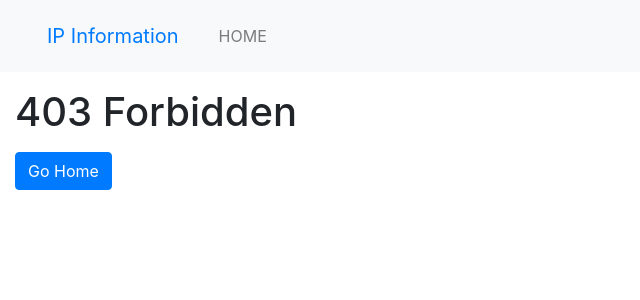
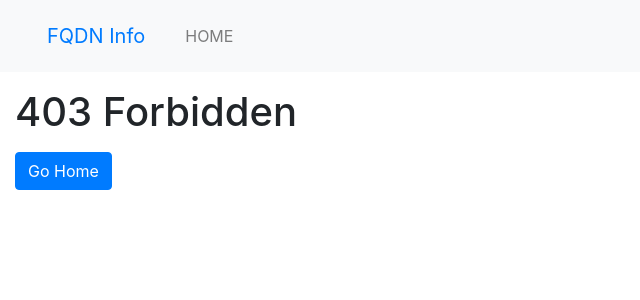
Before and after one commit to ChiaYu-Chiang/ip-information, a Python web app: template templates/403.html in a window 1280 px wide. Shown: the top 300 px of the page, without its empty margins (0-640 px from the left). Run offline with Jinja, Linux system fonts and the light colour scheme; the template is opened without the code that fills it, so the values that code supplies are empty; some libraries are stand-ins or nearby versions.

Commit message:
rename web title

```diff
--- a/templates/base.html
+++ b/templates/base.html
@@ -14,7 +14,7 @@
     {{ bootstrap.load_css() }}
     {% endblock %}
 
-    <title>IP Information{% block title %}{% endblock %}</title>
+    <title>fqdn-info{% block title %}{% endblock %}</title>
     <link rel="shortcut icon" href="{{ url_for('static', filename='Chief-new-logo_shortcut-icon.png') }}"
         type="image/x-icon">
     {% endblock %}
@@ -25,7 +25,7 @@
     <nav class="navbar navbar-expand-lg navbar-light bg-light sticky-top mb-3">
         <div class="container-fluid">
             <div class="navbar-brand">
-                {{ render_nav_item('home', 'IP Information') }}
+                {{ render_nav_item('home', 'FQDN Info') }}
             </div>
             <button class="navbar-toggler" type="button" data-bs-toggle="collapse"
                 data-bs-target="#navbarSupportedContent" aria-controls="navbarSupportedContent" aria-expanded="false"
```
